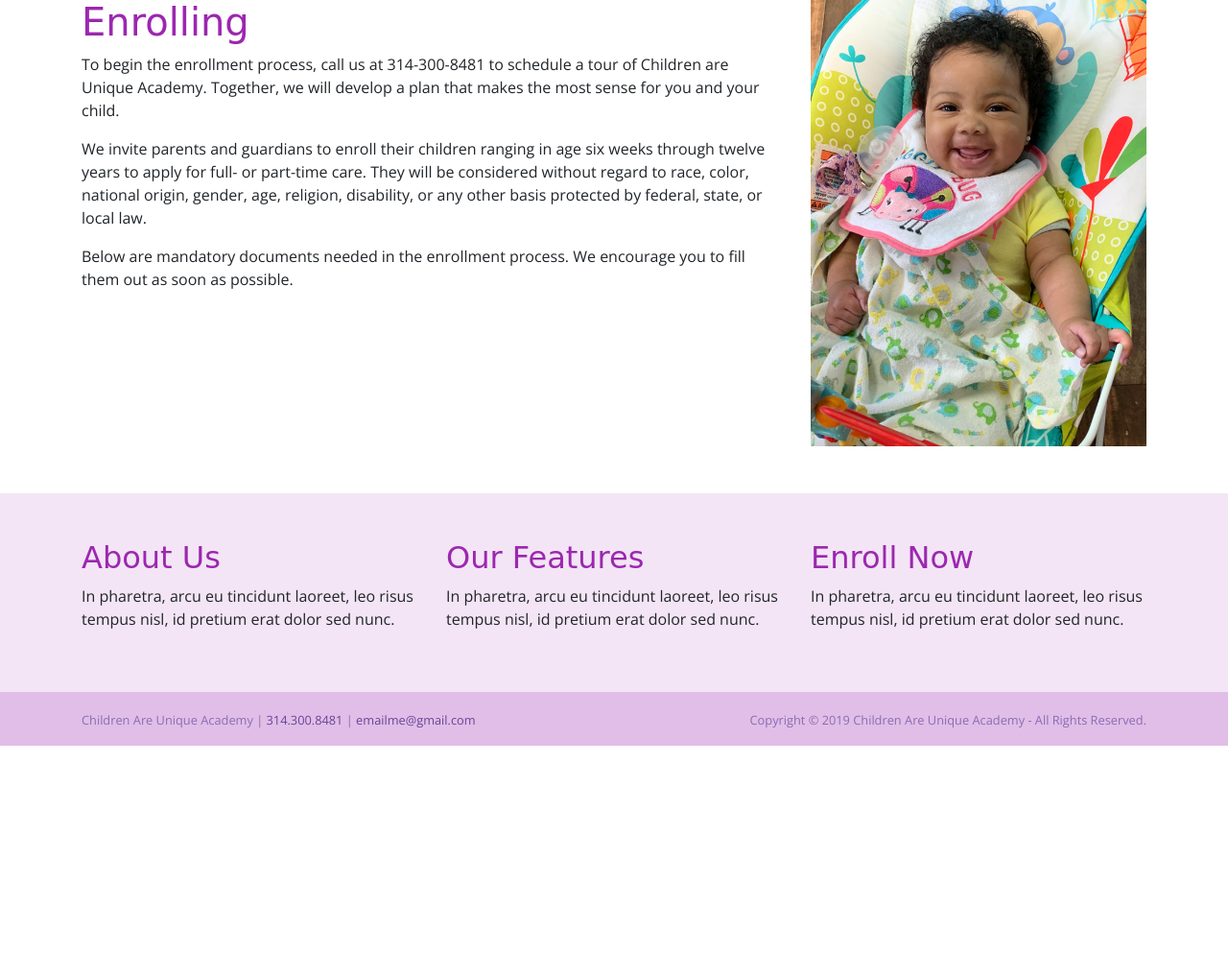
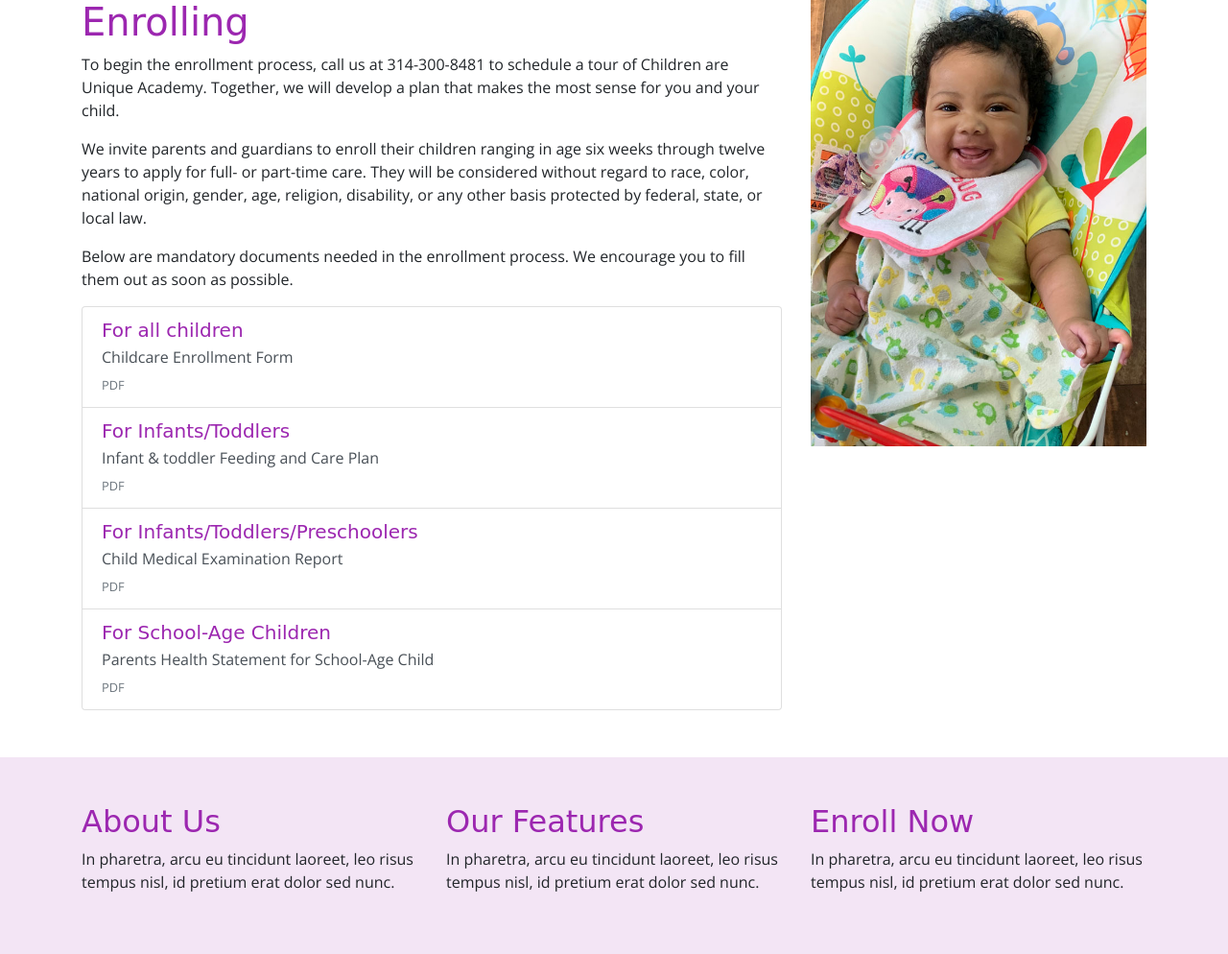
Before and after one commit to bitPimps/childrenareuniqueacademy.com, a PHP site: page /enrolling/index.php in a window 1280 px wide. Shown: the part 158-1152 px from the top of the page at 96% size. Before the commit the page ends 935 px from the top, so only its background shows below. Run offline with PHP 8.4, Linux system fonts and the light colour scheme; some libraries are stand-ins or nearby versions; some web fonts are replaced.

Commit message:
Enrolling
Adding Enrolling page

```diff
--- a/wwwRoot/enrolling/index.php
+++ b/wwwRoot/enrolling/index.php
@@ -18,6 +18,36 @@
 						<p>To begin the enrollment process, call us at 314-300-8481 to schedule a tour of Children are Unique Academy. Together, we will develop a plan that makes the most sense for you and your child.</p>
 						<p>We invite parents and guardians to enroll their children ranging in age six weeks through twelve years to apply for full- or part-time care. They will be considered without regard to race, color, national origin, gender, age, religion, disability, or any other basis protected by federal, state, or local law.</p>
 						<p>Below are mandatory documents needed in the enrollment process. We encourage you to fill them out as soon as possible.</p>
+						<div class="list-group">
+							<a href="../docs/Child-Care-Enrollment-Form.pdf" target="_blank" class="list-group-item list-group-item-action">
+								<div class="d-flex w-100 justify-content-between">
+									<h5 class="mb-1">For all children</h5>
+								</div>
+								<p class="mb-1">Childcare Enrollment Form</p>
+								<small class="text-muted">PDF</small>
+							</a>
+							<a href="../docs/Infant-and-Toddler-Feeding-and-Care-Plan.pdf" target="_blank" class="list-group-item list-group-item-action">
+								<div class="d-flex w-100 justify-content-between">
+									<h5 class="mb-1">For Infants/Toddlers</h5>
+								</div>
+								<p class="mb-1">Infant &amp; toddler Feeding and Care Plan</p>
+								<small class="text-muted">PDF</small>
+							</a>
+							<a href="../docs/Child-Medical-Examination-Report.pdf" target="_blank" class="list-group-item list-group-item-action">
+								<div class="d-flex w-100 justify-content-between">
+									<h5 class="mb-1">For Infants/Toddlers/Preschoolers</h5>
+								</div>
+								<p class="mb-1">Child Medical Examination Report</p>
+								<small class="text-muted">PDF</small>
+							</a>
+							<a href="../docs/Parents-Health-Statement-for-School-Age-Child.pdf" target="_blank" class="list-group-item list-group-item-action">
+								<div class="d-flex w-100 justify-content-between">
+									<h5 class="mb-1">For School-Age Children</h5>
+								</div>
+								<p class="mb-1">Parents Health Statement for School-Age Child</p>
+								<small class="text-muted">PDF</small>
+							</a>
+						</div>
 					</div>
 					<div class="col-md-4">
 						<img class="img-fluid" src="../img/pages/enrolling.jpg" alt="Enrolling">
--- a/wwwRoot/inc/nav-main.php
+++ b/wwwRoot/inc/nav-main.php
@@ -8,25 +8,25 @@
 				<div class="collapse navbar-collapse" id="navbarCCLLC">
 					<ul class="navbar-nav ml-auto">
 						<li class="nav-item<?php if($navMainOn=="Home"){?> active<?php } ?>">
-							<a class="nav-link" href="/index.php">Home<?php if($navMainOn=="Home"){?><span class="sr-only"> (current)</span><?php } ?></a>
+							<a class="nav-link" href="/caua/index.php">Home<?php if($navMainOn=="Home"){?><span class="sr-only"> (current)</span><?php } ?></a>
 						</li>
 						<li class="nav-item<?php if($navMainOn=="Classes"){?> active<?php } ?>">
-							<a class="nav-link" href="/training/index.php">Classes<?php if($navMainOn=="Classes"){?><span class="sr-only"> (current)</span><?php } ?></a>
+							<a class="nav-link" href="/caua/#">Classes<?php if($navMainOn=="Classes"){?><span class="sr-only"> (current)</span><?php } ?></a>
 						</li>
 						<li class="nav-item<?php if($navMainOn=="For Parents"){?> active<?php } ?>">
-							<a class="nav-link" href="/media/index.php">For Parents<?php if($navMainOn=="For Parents"){?><span class="sr-only"> (current)</span><?php } ?></a>
+							<a class="nav-link" href="/caua/#">For Parents<?php if($navMainOn=="For Parents"){?><span class="sr-only"> (current)</span><?php } ?></a>
 						</li>
 						<li class="nav-item<?php if($navMainOn=="Enrolling"){?> active<?php } ?>">
-							<a class="nav-link" href="/contact/index.php">Enrolling<?php if($navMainOn=="Enrolling"){?><span class="sr-only"> (current)</span><?php } ?></a>
+							<a class="nav-link" href="/caua/enrolling/index.php">Enrolling<?php if($navMainOn=="Enrolling"){?><span class="sr-only"> (current)</span><?php } ?></a>
 						</li>
 						<li class="nav-item<?php if($navMainOn=="Fundraising"){?> active<?php } ?>">
-							<a class="nav-link" href="/contact/index.php">Fundraising<?php if($navMainOn=="Fundraising"){?><span class="sr-only"> (current)</span><?php } ?></a>
+							<a class="nav-link" href="/caua/#">Fundraising<?php if($navMainOn=="Fundraising"){?><span class="sr-only"> (current)</span><?php } ?></a>
 						</li>
 						<li class="nav-item<?php if($navMainOn=="Contact"){?> active<?php } ?>">
-							<a class="nav-link" href="/contact/index.php">Contact<?php if($navMainOn=="Contact"){?><span class="sr-only"> (current)</span><?php } ?></a>
+							<a class="nav-link" href="/caua/#">Contact<?php if($navMainOn=="Contact"){?><span class="sr-only"> (current)</span><?php } ?></a>
 						</li>
 						<li class="nav-item<?php if($navMainOn=="About Us"){?> active<?php } ?>">
-							<a class="nav-link" href="/contact/index.php">About Us<?php if($navMainOn=="About Us"){?><span class="sr-only"> (current)</span><?php } ?></a>
+							<a class="nav-link" href="/caua/#">About Us<?php if($navMainOn=="About Us"){?><span class="sr-only"> (current)</span><?php } ?></a>
 						</li>
 					</ul>
 				</div>
```
Also changed, not shown: 4 other files.
